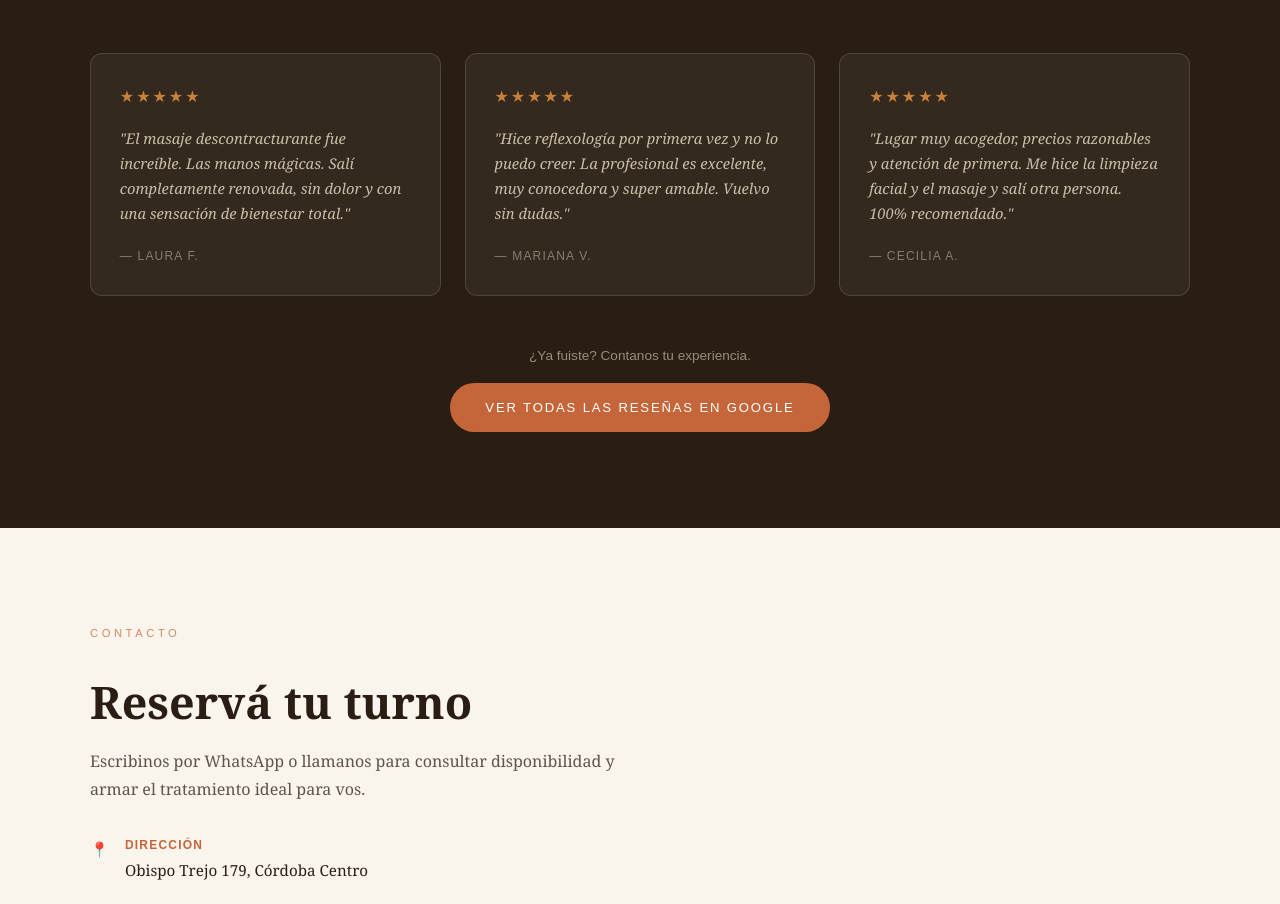
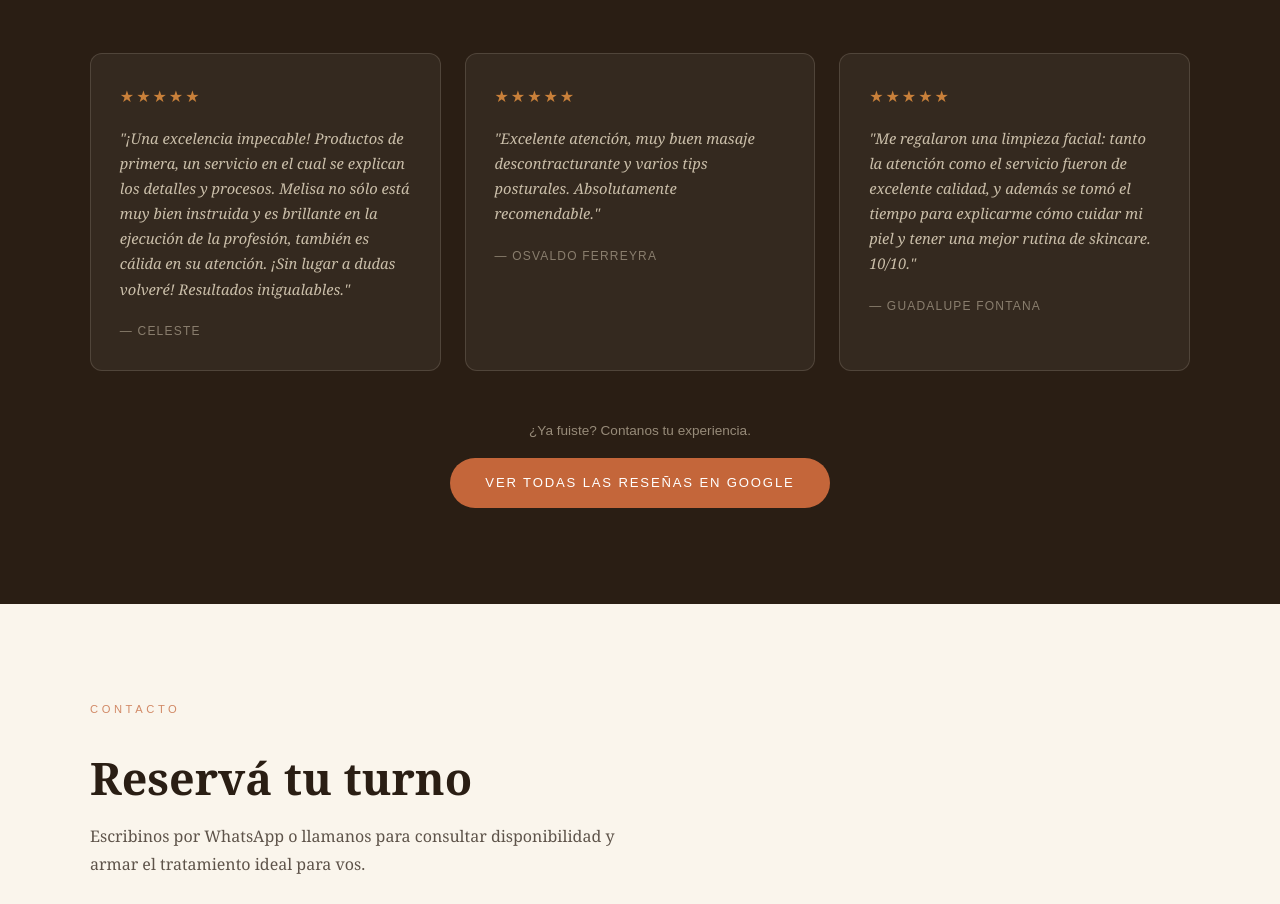
Before and after one commit to websparaesteticas/belleza-mediterranea, a plain HTML site: page index.html in a window 1280 px wide. Shown: the part 3127-4031 px from the top of the page. Drawn offline with Linux system fonts and the light colour scheme.

Commit message:
Reemplazar testimonios por reseñas reales de Google Maps

```diff
--- a/index.html
+++ b/index.html
@@ -390,18 +390,18 @@
     <div class="reviews-grid">
       <div class="review-card">
         <div class="review-stars">★★★★★</div>
-        <p class="review-text">"El masaje descontracturante fue increíble. Las manos mágicas. Salí completamente renovada, sin dolor y con una sensación de bienestar total."</p>
-        <div class="review-author">— Laura F.</div>
+        <p class="review-text">"¡Una excelencia impecable! Productos de primera, un servicio en el cual se explican los detalles y procesos. Melisa no sólo está muy bien instruida y es brillante en la ejecución de la profesión, también es cálida en su atención. ¡Sin lugar a dudas volveré! Resultados inigualables."</p>
+        <div class="review-author">— Celeste</div>
       </div>
       <div class="review-card">
         <div class="review-stars">★★★★★</div>
-        <p class="review-text">"Hice reflexología por primera vez y no lo puedo creer. La profesional es excelente, muy conocedora y super amable. Vuelvo sin dudas."</p>
-        <div class="review-author">— Mariana V.</div>
+        <p class="review-text">"Excelente atención, muy buen masaje descontracturante y varios tips posturales. Absolutamente recomendable."</p>
+        <div class="review-author">— Osvaldo Ferreyra</div>
       </div>
       <div class="review-card">
         <div class="review-stars">★★★★★</div>
-        <p class="review-text">"Lugar muy acogedor, precios razonables y atención de primera. Me hice la limpieza facial y el masaje y salí otra persona. 100% recomendado."</p>
-        <div class="review-author">— Cecilia A.</div>
+        <p class="review-text">"Me regalaron una limpieza facial: tanto la atención como el servicio fueron de excelente calidad, y además se tomó el tiempo para explicarme cómo cuidar mi piel y tener una mejor rutina de skincare. 10/10."</p>
+        <div class="review-author">— Guadalupe Fontana</div>
       </div>
     </div>
     <div class="reviews-cta">
```
